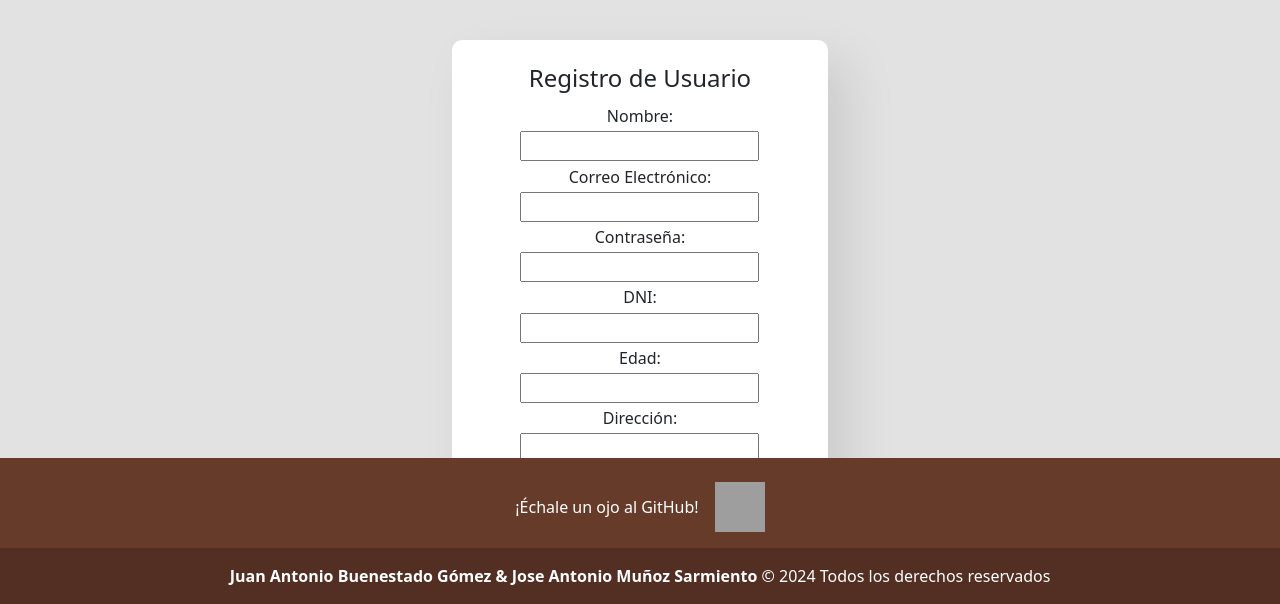
After one commit to JoseleDev23/PHPCRUD, a PHP site: page /formulario_registro.php in a window 1280 px wide. The commit adds this page. Shown: the part 196-800 px from the top of the page. Run offline with PHP 8.4, Linux system fonts and the light colour scheme; grey boxes are pictures that could not be loaded.

Commit message:
Registro de usuarios y logueo de usuarios

```diff
--- /dev/null
+++ b/gestorCrud/formulario_registro.php
@@ -0,0 +1,102 @@
+<!DOCTYPE html>
+<html lang="en">
+
+<head>
+    <meta charset="UTF-8">
+    <meta name="viewport" content="width=device-width, initial-scale=1.0">
+    <title>Registro de Usuario</title>
+    <style>
+        html {
+            background-color: #e2e2e2;
+        }
+
+        form {
+            max-width: 30%;
+            border-collapse: collapse;
+            border-radius: 10px;
+            box-shadow: 20px 20px 50px rgba(0, 0, 0, 0.1);
+            background-color: white;
+            margin: auto;
+            padding-top: 20px;
+            padding-bottom: 20px;
+            margin-top: 25px;
+            margin-bottom: 25px;
+            text-align: center;
+        }
+
+        form label {
+            display: block;
+            width: 80%;
+            margin: 0.2rem auto;
+        }
+
+        form button {
+            margin: .5em 2em;
+        }
+    </style>
+</head>
+
+<body>
+    <?php
+    include "header.php";
+    ?>
+
+    <div class="container-fluid">
+        <div class="row">
+            <div class="col-md-12">
+                <div class="row">
+                    <div class="col-md-12 pt-3" style="background-color: #e2e2e2;">
+                        <form role="form" action='procesar_registro.php' method='post'>
+                            <div class="form-group">
+                                <legend>Registro de Usuario</legend>
+                                <label for="nombre">
+                                    Nombre:
+                                </label>
+                                <input type='text' name='nombre' id='nombre' maxlength="100" required />
+                            </div>
+                            <div class="form-group">
+                                <label for="email">
+                                    Correo Electrónico:
+                                </label>
+                                <input type='email' name='email' id='email' maxlength="100" required />
+                            </div>
+                            <div class="form-group">
+                                <label for="password">
+                                    Contraseña:
+                                </label>
+                                <input type='password' name='password' id='password' maxlength="100" required />
+                            </div>
+                            <div class="form-group">
+                                <label for="dni">
+                                    DNI:
+                                </label>
+                                <input type='text' name='dni' id='dni' maxlength="20" required />
+                            </div>
+                            <div class="form-group">
+                                <label for="edad">
+                                    Edad:
+                                </label>
+                                <input type='number' name='edad' id='edad' required />
+                            </div>
+                            <div class="form-group">
+                                <label for="direccion">
+                                    Dirección:
+                                </label>
+                                <input type='text' name='direccion' id='direccion' maxlength="255" />
+                            </div>
+                            <button type="submit" class="btn btn-primary">
+                                Registrarse
+                            </button>
+                        </form>
+                    </div>
+                </div>
+            </div>
+        </div>
+    </div>
+
+    <?php
+    include "footer.php";
+    ?>
+</body>
+
+</html>
```
Also changed, not shown: gestorCrud/index.php (+6 -14 lines), gestorCrud/login.php (+20 -8 lines), gestorCrud/menu.php (+23 -2 lines), gestorCrud/procesar_registro.php (added, +25 -0 lines), gestorCrud/registro_exitoso.php (added, +53 -0 lines).
